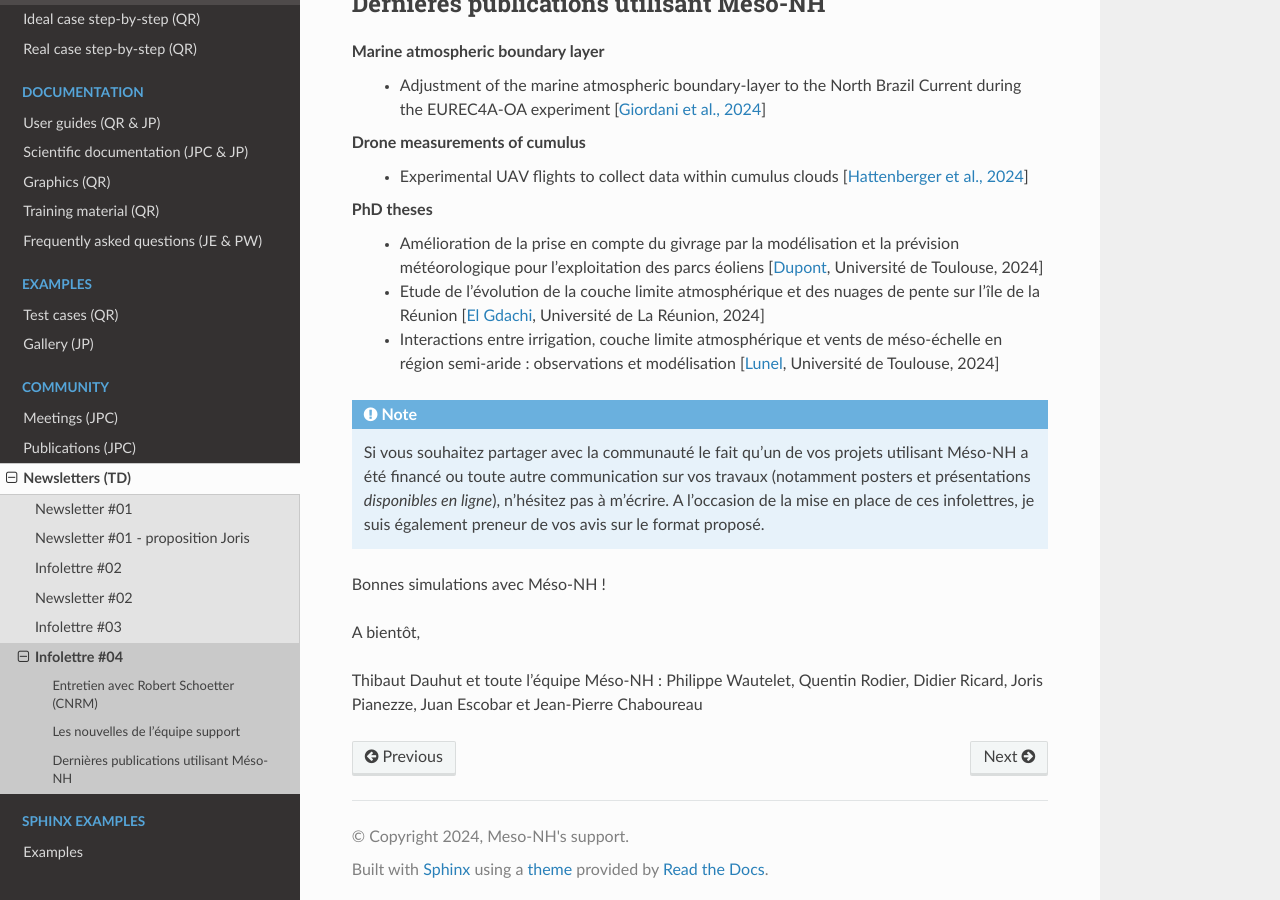
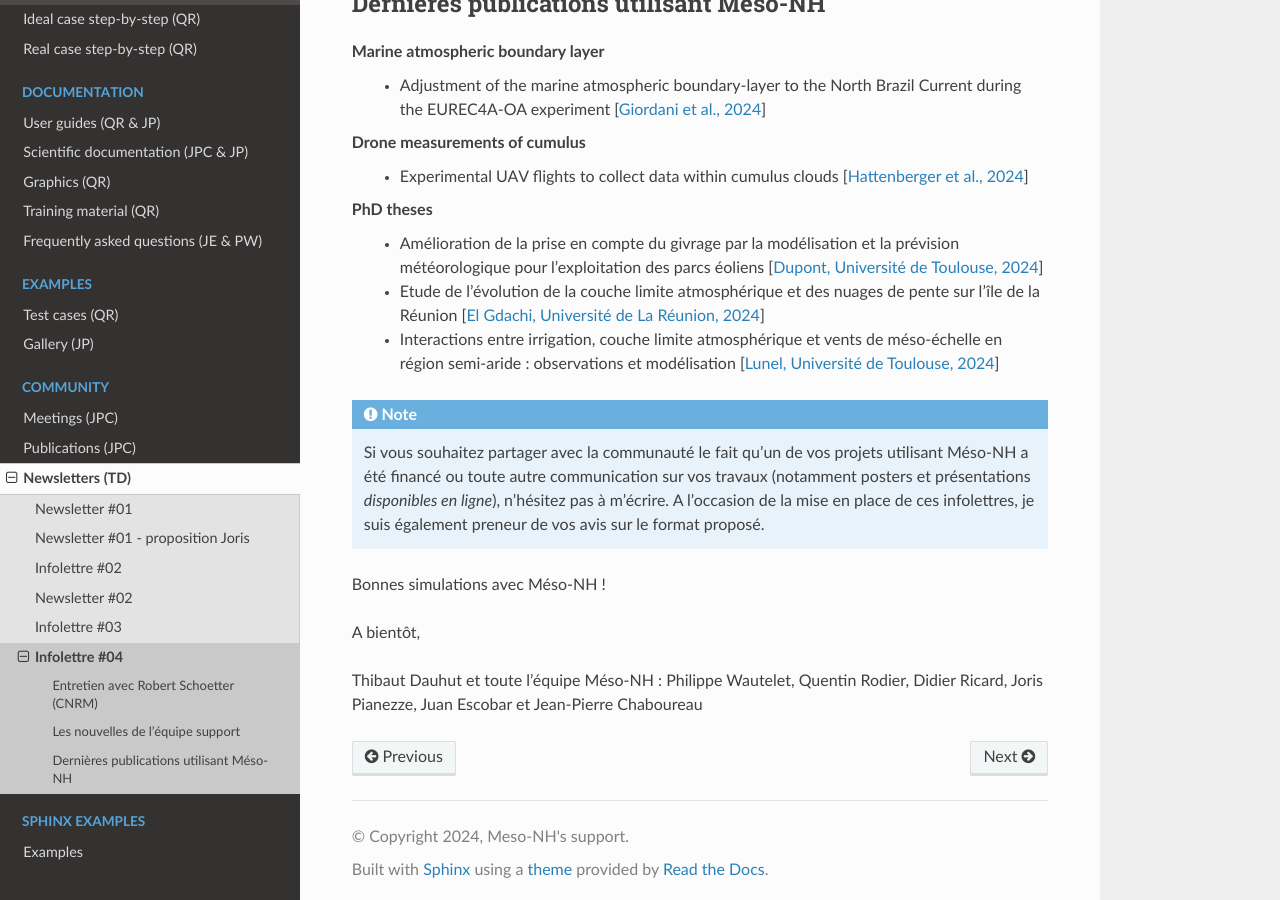
Before and after one commit to JorisPianezze/mesonh_beta_test_guide, a Sphinx documentation site: the page built from docs/source/community/newsletters/newsletter_04.rst, in a window 1280 px wide and 900 px high, scrolled down 2642 px. Built offline with Sphinx 7.4.7 and the Read the Docs theme 3.1.0, drawn with Linux system fonts in a browser that asks for light colours.

```diff
--- a/docs/source/community/newsletters/newsletter_04.rst
+++ b/docs/source/community/newsletters/newsletter_04.rst
@@ -76,9 +76,9 @@ Drone measurements of cumulus
   - Experimental UAV flights to collect data within cumulus clouds [`Hattenberger et al., 2024 <https://doi.org/10.1109/TFR.2024.3478216>`_]
 
 PhD theses
-  - Amélioration de la prise en compte du givrage par la modélisation et la prévision météorologique pour l'exploitation des parcs éoliens [`Dupont <https://theses.fr/s305624>`_, Université de Toulouse, 2024]
-  - Etude de l'évolution de la couche limite atmosphérique et des nuages de pente sur l'île de la Réunion [`El Gdachi <https://theses.fr/s311244>`_, Université de La Réunion, 2024]
-  - Interactions entre irrigation, couche limite atmosphérique et vents de méso-échelle en région semi-aride : observations et modélisation [`Lunel <https://theses.fr/s304370>`_, Université de Toulouse, 2024]
+  - Amélioration de la prise en compte du givrage par la modélisation et la prévision météorologique pour l'exploitation des parcs éoliens [`Dupont, Université de Toulouse, 2024 <https://theses.fr/s305624>`_]
+  - Etude de l'évolution de la couche limite atmosphérique et des nuages de pente sur l'île de la Réunion [`El Gdachi, Université de La Réunion, 2024 <https://theses.fr/s311244>`_]
+  - Interactions entre irrigation, couche limite atmosphérique et vents de méso-échelle en région semi-aride : observations et modélisation [`Lunel, Université de Toulouse, 2024 <https://theses.fr/s304370>`_]
 
 .. note::
 
```
